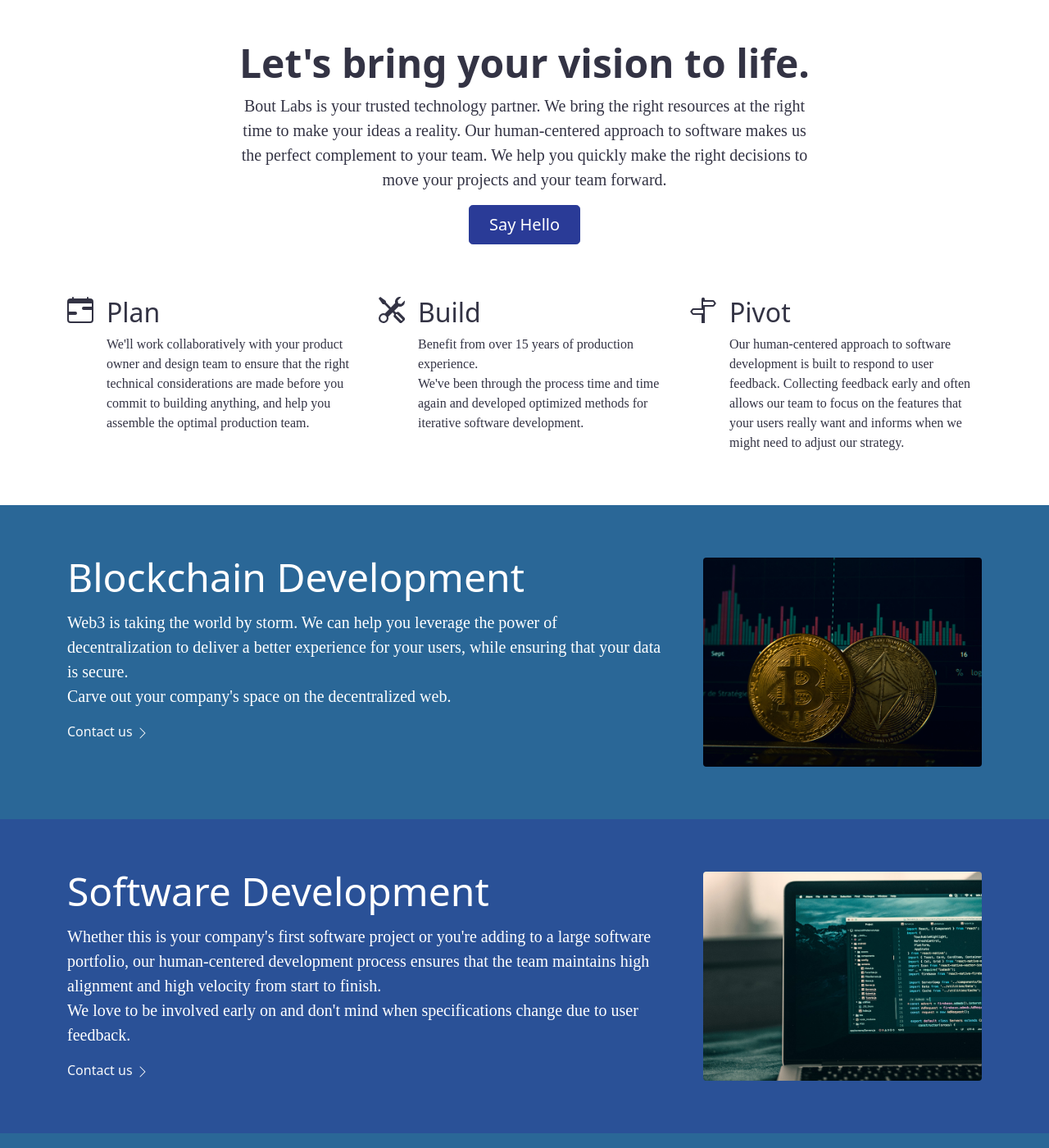
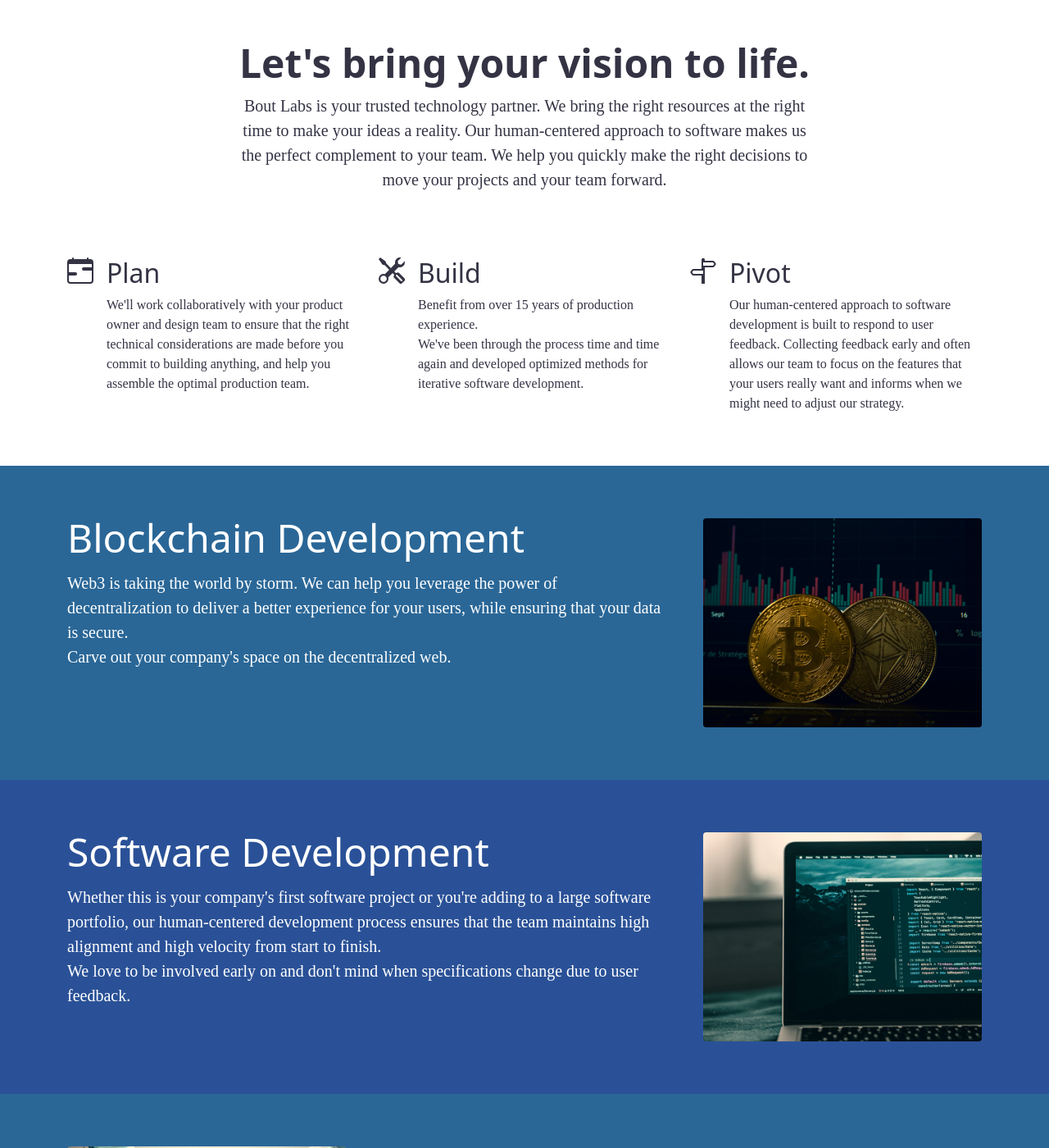
Before and after one commit to BoutLabs/boutlabs.github.io, a Jekyll site: the page built from index.html, in a window 1280 px wide and 1400 px high, scrolled down 317 px. Shown: the whole window at 82% size. Built offline with Jekyll 4.4.1, drawn with Linux system fonts in a browser that asks for light colours; some web fonts are replaced.

Commit message:
Remove contact references

```diff
--- a/index.html
+++ b/index.html
@@ -28,7 +28,6 @@ layout: landing
         </p>
       </div>
       <div class="d-grid gap-2 d-sm-flex justify-content-sm-center">
-        <a href="/contact-us" class="btn btn-primary btn-lg px-4 ">Say Hello</a>
       </div>
     </div>
   </div>
@@ -97,7 +96,6 @@ layout: landing
           <br />
           Carve out your company&apos;s space on the decentralized web.
         </p>
-        {% include contact-link.html %}
       </div>
     </div>
   </div>
@@ -117,7 +115,6 @@ layout: landing
           development process ensures that the team maintains high alignment and high velocity from start to finish.<br />
           We love to be involved early on and don&apos;t mind when specifications change due to user feedback.
         </p>
-        {% include contact-link.html %}
       </div>
     </div>
   </div>
@@ -145,7 +142,6 @@ layout: landing
             <li>Capabilities Building &amp; Process Improvement</li>
           </ul>
         </p>
-        {% include contact-link.html %}
       </div>
     </div>
   </div>
@@ -168,7 +164,6 @@ layout: landing
         <p class="lead">
           Maintain your edge.
         </p>
-        {% include contact-link.html %}
       </div>
     </div>
   </div>
```
